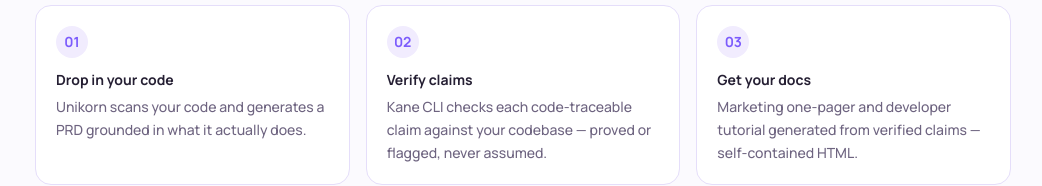
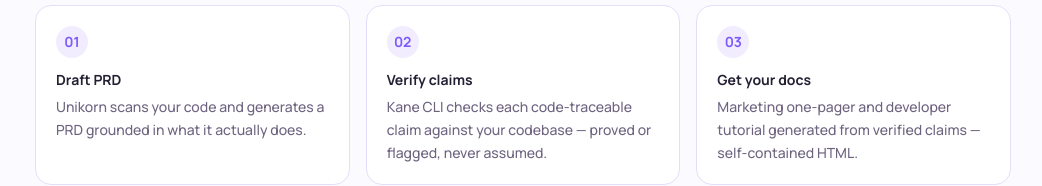
Before and after one commit to tamago-labs/unikorn, a React (Vite) app in the folder frontend/: page / in a window 1280 px wide. Shown: the part 755-941 px from the top of the page, without its empty margins (117-1159 px from the left). Built offline with nearby package versions, Linux system fonts and the light colour scheme.

Commit message:
fix: keep Draft PRD as step 1 title

```diff
--- a/frontend/src/components/HowItWorks.tsx
+++ b/frontend/src/components/HowItWorks.tsx
@@ -6,7 +6,7 @@
 const steps = [
   {
     n: '01',
-    title: 'Drop in your code',
+    title: 'Draft PRD',
     desc: 'Unikorn scans your code and generates a PRD grounded in what it actually does.',
     icon: '📁',
   },
```
